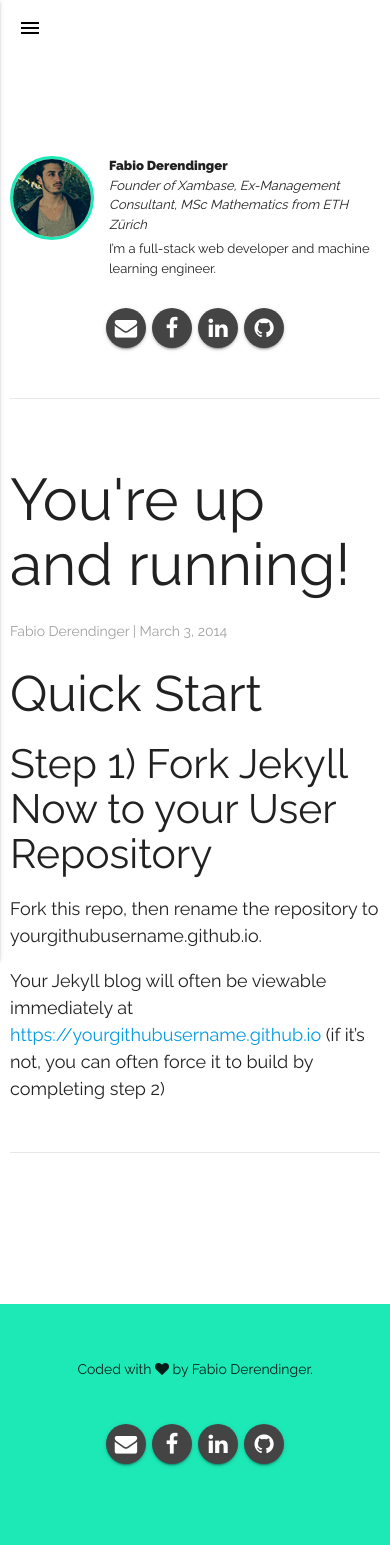
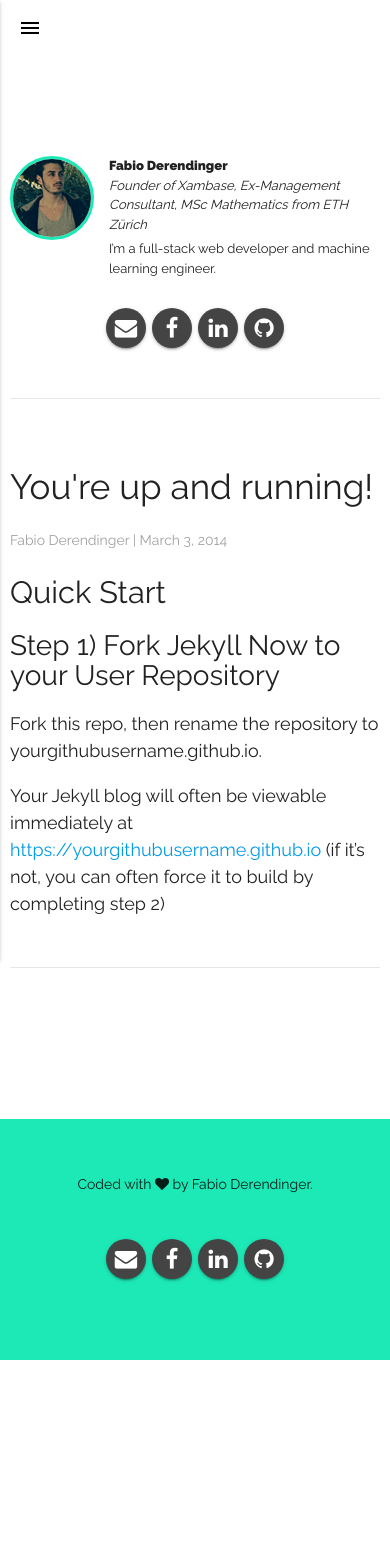
Before and after one commit to fabioderendinger/fabioderendinger.github.io, a Jekyll site: the page built from _posts/2014-3-3-Hello-World.md, in a window 390 px wide. Built offline with Jekyll 4.4.1, drawn with Linux system fonts in a browser that asks for light colours; nearby versions of some CDN libraries; comment, search, counter and statistics services are not loaded; after the commit the page ends 1360 px from its top, so only the background shows below that.

```diff
--- a/css/jekyll_style.css
+++ b/css/jekyll_style.css
@@ -1,6 +1,25 @@
 body {
     width: 100%;
     font-family: 'Raleway', sans-serif;
+}
+
+h1 {
+    font-size: 3.6rem;
+}
+h2 {
+    font-size: 3rem;
+}
+h3 {
+    font-size: 2.6rem;
+}
+h4 {
+    font-size: 2.2rem;
+}
+h5 {
+    font-size: 1.8rem;
+}
+h6 {
+    font-size: 1.6rem;
 }
 
 .custom-nav {
@@ -154,3 +173,25 @@ footer {
     text-align: center;
     padding: 50px 0px 50px 0px;
 }
+
+
+@media only screen and (max-width: 700px) {
+    h1 {
+        font-size: 2.5rem;
+    }
+    h2 {
+        font-size: 2.2rem;
+    }
+    h3 {
+        font-size: 2.0rem;
+    }
+    h4 {
+        font-size: 1.8rem;
+    }
+    h5 {
+        font-size: 1.7rem;
+    }
+    h6 {
+        font-size: 1.6rem;
+    }
+}
```
Also changed, not shown: _layouts/blog_post_pure_html.html (renamed from _layouts/index.html, +5 -0 lines), blog/index.html (added, +11 -0 lines).
